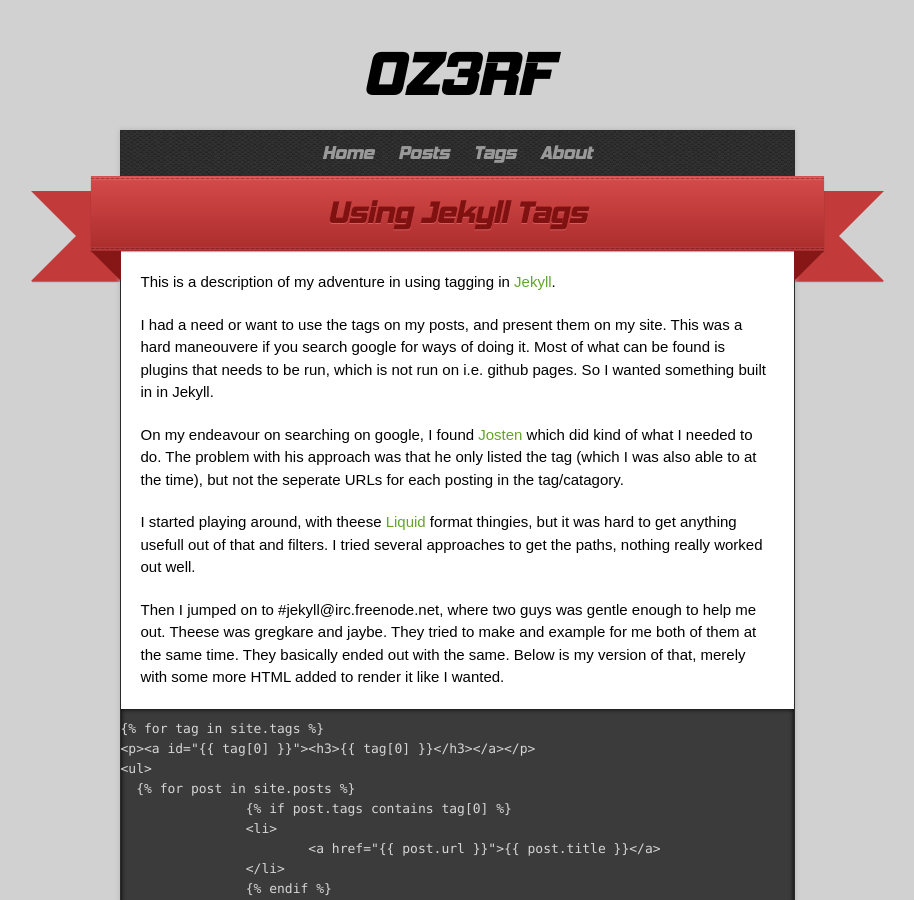
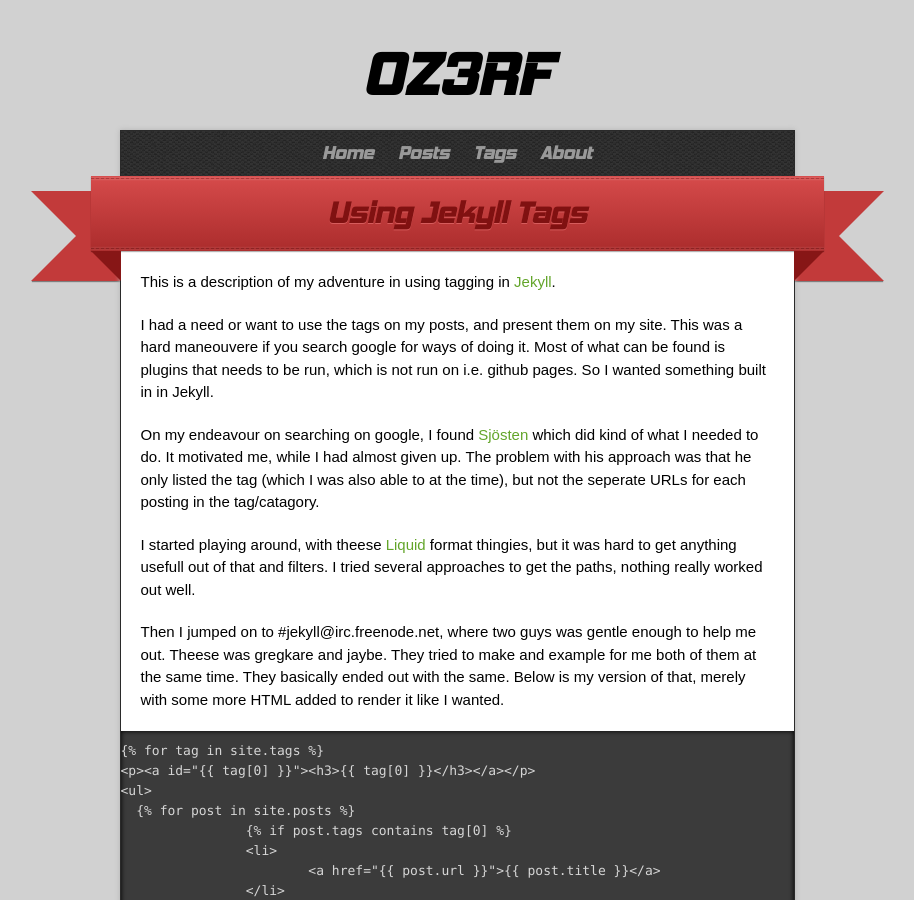
Before and after one commit to nickoe/nickoe.github.io, a Jekyll site: the page built from _posts/2013-12-02-using-jekyll-tags.md, in a window 1280 px wide and 900 px high. Shown: the whole window, without its empty margins (183-1097 px from the left). Built offline with Jekyll 4.4.1, drawn with Linux system fonts in a browser that asks for light colours.

Commit message:
Fix name

```diff
--- a/_posts/2013-12-02-using-jekyll-tags.md
+++ b/_posts/2013-12-02-using-jekyll-tags.md
@@ -11,10 +11,11 @@
 which is not run on i.e. github pages. So I wanted something built in
 in Jekyll.
 
-On my endeavour on searching on google, I found [Josten] which did
-kind of what I needed to do. The problem with his approach was that he
-only listed the tag (which I was also able to at the time), but not
-the seperate URLs for each posting in the tag/catagory.
+On my endeavour on searching on google, I found [Sjösten] which did
+kind of what I needed to do. It motivated me, while I had almost given
+up. The problem with his approach was that he only listed the tag
+(which I was also able to at the time), but not the seperate URLs for
+each posting in the tag/catagory.
 
 I started playing around, with theese [Liquid] format thingies, but it
 was hard to get anything usefull out of that and filters. I tried
@@ -47,5 +48,5 @@
 have to ctrl+c jekyll and start it again.
 
 [Jekyll]: http://jekyllrb.com/
-[Josten]: http://vvv.tobiassjosten.net/jekyll/jekyll-tag-cloud/
+[Sjösten]: http://vvv.tobiassjosten.net/jekyll/jekyll-tag-cloud/
 [Liquid]: http://liquidmarkup.org/
```
